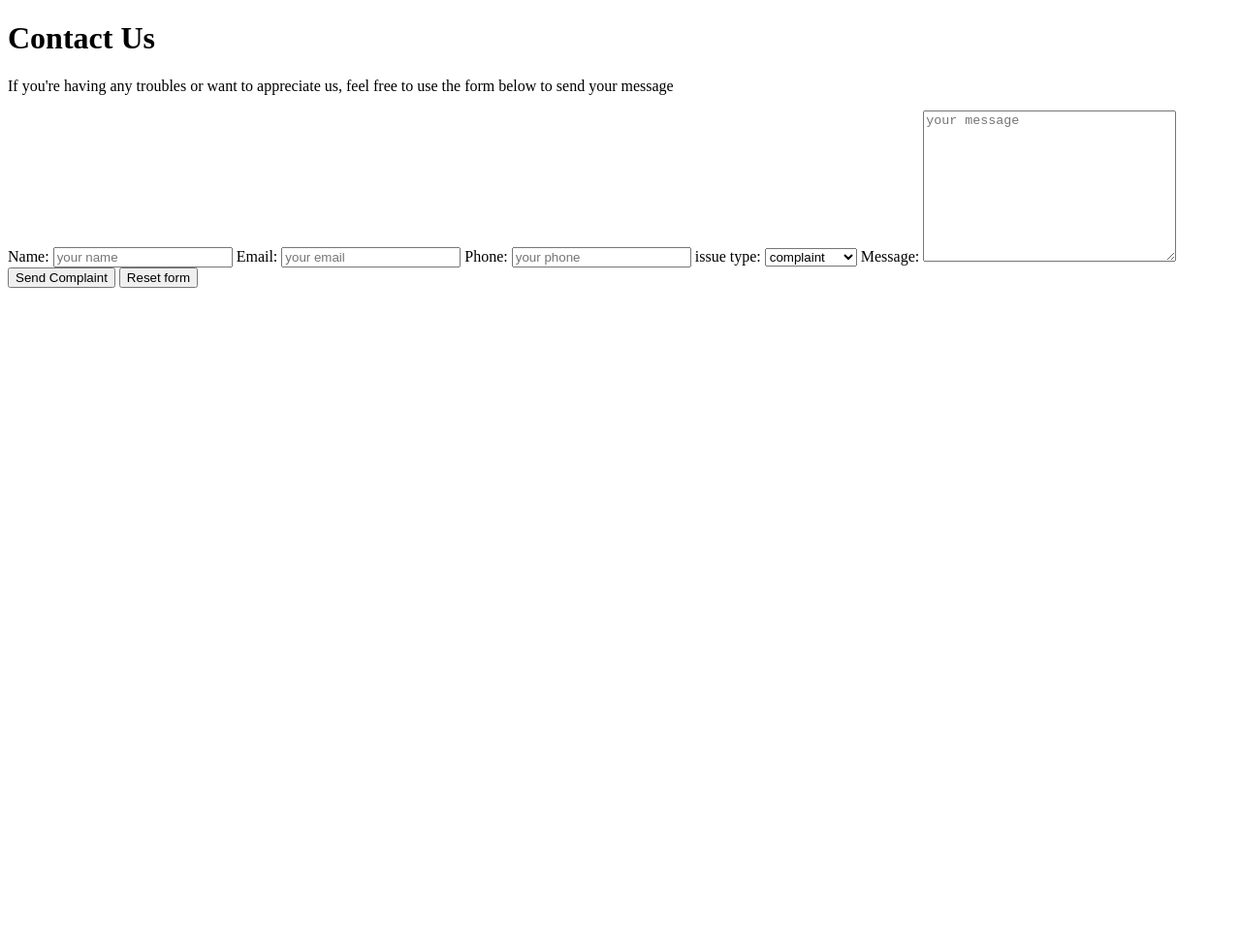
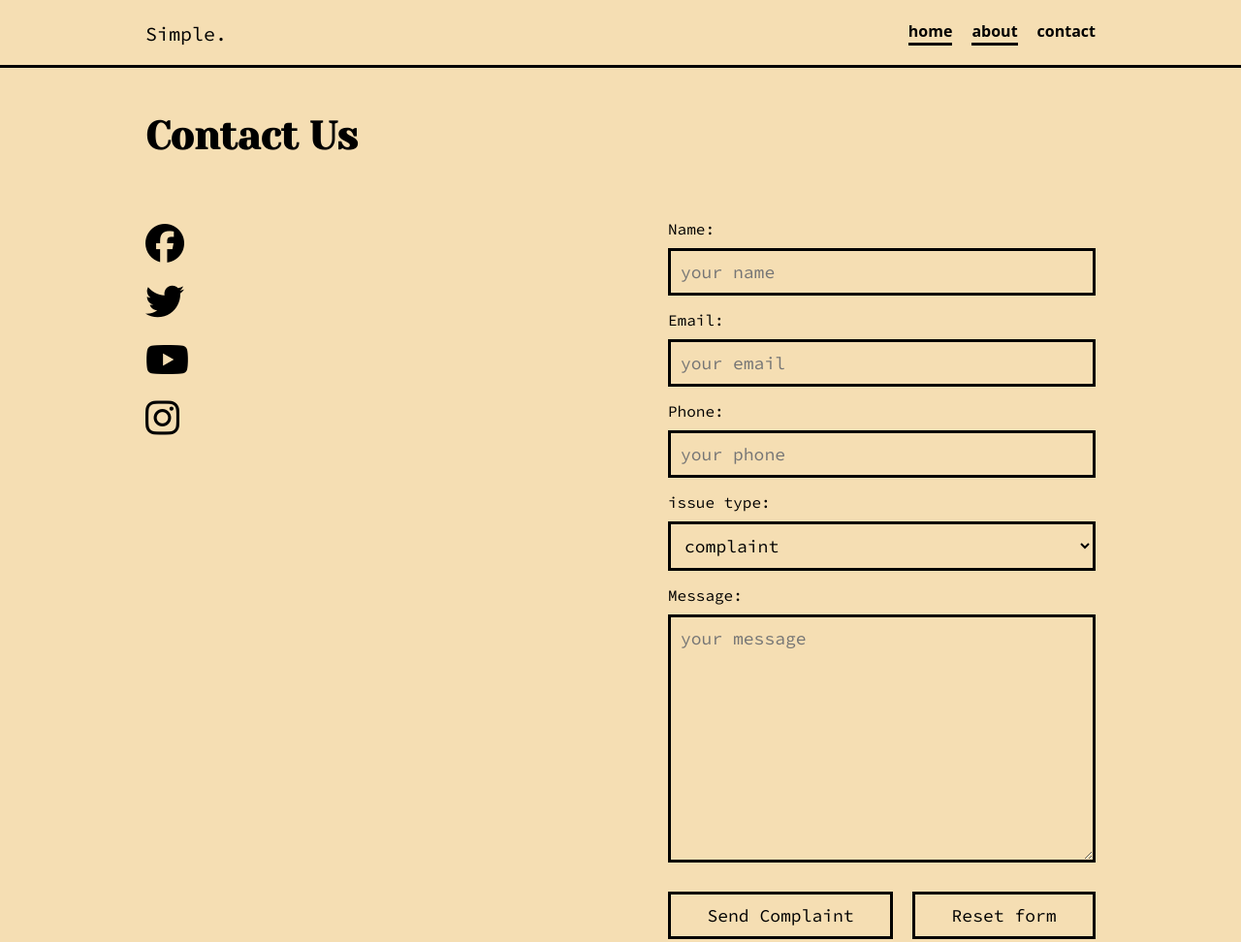
Before and after one commit to drakejoshua/simple, a plain HTML site: page contact.html in a window 1280 px wide. Shown: the whole page at 97% size. Before the commit the page ends 800 px from the top, so only its background shows below. Drawn offline with Linux system fonts and the light colour scheme.

Commit message:
- added some minor changes on the home page( instead of using the :first-child pseudo class to tag the active link, i changed it to using a '.active' class instead ) - also added the element, layout and styling for the contact page

```diff
--- /dev/null
+++ b/contact.css
@@ -0,0 +1,114 @@
+/* the styles for the home page */
+* {
+    box-sizing: border-box;
+    font-family: system-ui, -apple-system, BlinkMacSystemFont, 'Segoe UI', Roboto, Oxygen, Ubuntu, Cantarell, 'Open Sans', 'Helvetica Neue', sans-serif;
+}
+
+
+/* the styling for the layout using the body */
+body {
+    background-color: wheat;
+    margin: 0px;
+}
+
+
+/* stylign for the nav bar */
+nav {
+    padding: 20px 150px;
+    display: flex;
+    flex-direction: row;
+    justify-content: space-between;
+    align-items: flex-end;
+    border-bottom: medium solid black;
+}
+nav > span {
+    font-family: 'Source Code Pro', monospace;
+    font-size: 20px;
+}
+nav a {
+    display: inline-block;
+    padding: 1px 0px;
+    text-decoration: none;
+    border-bottom: medium solid black;
+    font-size: 16px;
+    color: black;
+    font-weight: 600;
+}
+nav a.active {
+    border: none;
+}
+nav div {
+    display: inline-grid;
+    column-gap: 20px;
+    grid-template-columns: auto auto auto;
+}
+
+
+/* styling the header/welcome message */
+header {
+    padding: 20px 150px;
+}
+header > h1 {
+    font-family: 'Yeseva One', cursive;
+    font-size: 40px;
+}
+
+
+/* styling the entire contact form plus the social icons also i.e. the layout */
+div#contact {
+    display: flex;
+    flex-direction: row-reverse;
+    padding: 0px 150px;
+    justify-content: space-between;
+}
+div#contact > * {
+    width: 45%;
+}
+
+/* styling the contact form */
+form > * {
+    display: block;
+    width: 100%;
+    font-family: 'Source Code Pro', monospace;
+}
+form > input,
+form > select,
+form > textarea {
+    outline: none;
+    border: medium solid black;
+    padding: 10px;
+    font-size: 18px;
+    background-color: transparent;
+
+}
+form > label {
+    margin: 15px 0px 10px;
+}
+form > div {
+    display: grid;
+    margin: 30px 0px;
+    grid-template-columns: auto auto;
+    column-gap: 20px;
+}
+form > div > * {
+    font-family: inherit;
+    outline: none;
+    border: medium solid black;
+    padding: 10px;
+    font-size: 18px;
+    background-color: transparent;
+}
+
+/* styling the social icons */
+div#contact > div {
+    display: flex;
+    flex-direction: column;
+}
+div#contact > div a {
+    text-decoration: none;
+    color: black;
+    margin-top: 20px;
+}
+div#contact > div span {
+    font-size: 40px;
+}
--- a/contact.html
+++ b/contact.html
@@ -4,17 +4,33 @@
     <meta charset="UTF-8">
     <meta http-equiv="X-UA-Compatible" content="IE=edge">
     <meta name="viewport" content="width=device-width, initial-scale=1.0">
+    <link href="https://fonts.googleapis.com/icon?family=Material+Icons" rel="stylesheet">
+    <link rel="preconnect" href="https://fonts.googleapis.com">
+    <link rel="preconnect" href="https://fonts.gstatic.com" crossorigin>
+    <link href="https://fonts.googleapis.com/css2?family=Source+Code+Pro&family=Yeseva+One&display=swap" rel="stylesheet">
+    <script src="https://kit.fontawesome.com/c963c47e7a.js" crossorigin="anonymous"></script>
+    <link rel="stylesheet" href="./contact.css">
     <title>Contact Us - Simple</title>
 </head>
 <body>
+    <!-- the nav bar -->
+    <nav>
+        <span id="nav-logo"> Simple.</span>
+
+        <div>
+            <a href="./index.html" class="nav-link">home</a>
+            <a href="./about.html" class="nav-link">about</a>
+            <a href="./contact.html" class="nav-link active">contact</a>
+        </div>
+    </nav>
+
     <!-- the welcome message -->
     <header>
         <h1>Contact Us</h1>
-        <p>
-            If you're having any troubles or want to appreciate us, feel free to use the form below to send your message
-        </p>
     </header>
 
+    <!-- the entire contact form plus the social icons -->
+    <div id="contact">
         <!-- the contact form -->
         <form action="" target="_blank" method="POST" autocomplete="on">
             <label for="name-input">Name:</label>
@@ -35,8 +51,18 @@
             <label for="message-input">Message:</label>
             <textarea name="message" id="message-input" cols="30" rows="10" placeholder="your message" required></textarea>
 
+            <div>
                 <input type="submit" value="Send Complaint">
                 <input type="reset" value="Reset form">
+            </div>
         </form>
+
+        <div>
+            <a href=""> <span class="fab fa-facebook"></span> </a>
+            <a href=""> <span class="fab fa-twitter"></span> </a>
+            <a href=""> <span class="fab fa-youtube"></span> </a>
+            <a href=""> <span class="fab fa-instagram"></span> </a>
+        </div>
+    </div>
 </body>
 </html>
--- a/style.css
+++ b/style.css
@@ -39,7 +39,7 @@ nav a {
     color: black;
     font-weight: 600;
 }
-nav a:first-child {
+nav a.active {
     border: none;
 }
 nav div {
```
Also changed, not shown: index.html (+1 -1 lines). Lines whose indentation alone changed are shown as unchanged.
